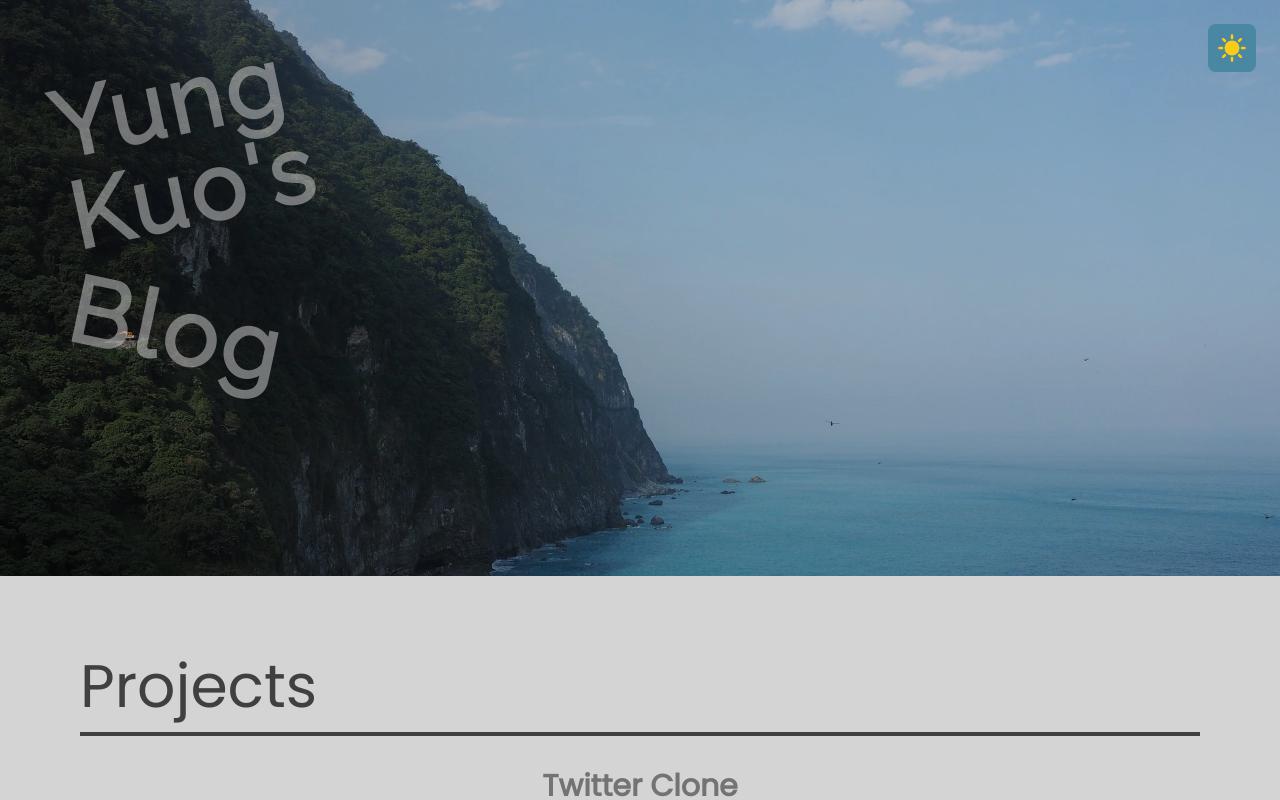
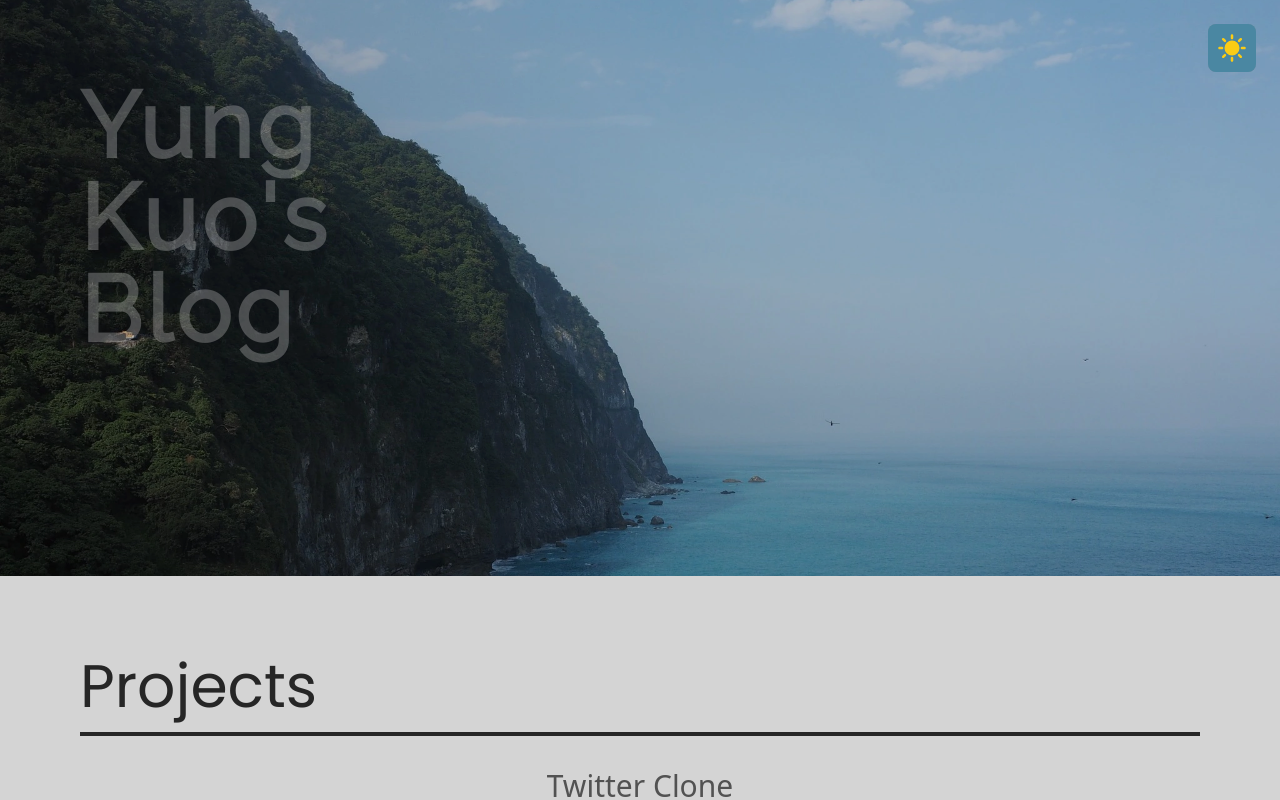
Before and after one commit to Yung-Kuo/my-blog, a Nuxt app: page / in a window 1280 px wide. Built offline with nearby package versions, Linux system fonts and the light colour scheme; no server answers.

Commit message:
titles systemized

```diff
--- a/components/Layout/Header/index.vue
+++ b/components/Layout/Header/index.vue
@@ -20,16 +20,16 @@
         <!-- blog logo -->
         <NuxtLink to="/">
           <div
-            class="child group/logo py-[0cqh] text-neutral-300 hover:text-yellow-400 leading-none transition-colors flex flex-col w-min h-min tracking-wider font-semibold opacity-50 hover:opacity-80"
+            class="child group/logo py-[0cqh] text-neutral-300 hover:text-yellow-400 leading-none transition-colors flex flex-col w-min h-min tracking-wider font-semibold opacity-30 hover:opacity-80"
           >
             <div
-              class="-rotate-12 group-hover/logo:rotate-0 origin-bottom-left transition-transform"
+              class="group-hover/logo:-rotate-12 rotate-0 origin-bottom-left transition-transform"
             >
               <h1>Yung</h1>
               <h1>Kuo's</h1>
             </div>
             <h1
-              class="rotate-12 group-hover/logo:rotate-0 origin-top-left transition-transform"
+              class="group-hover/logo:rotate-12 rotate-0 origin-top-left transition-transform"
             >
               Blog
             </h1>
--- /dev/null
+++ b/components/UI/Title/Alt.vue
@@ -0,0 +1,7 @@
+<template>
+  <h3
+    class="w-max cursor-pointer text-3xl text-neutral-800 transition-all group-hover:scale-110 group-hover:text-neutral-900 dark:text-neutral-300 group-hover:dark:text-neutral-200"
+  >
+    <slot />
+  </h3>
+</template>
--- /dev/null
+++ b/components/UI/Title/Main.vue
@@ -0,0 +1,7 @@
+<template>
+  <h1
+    class="w-max cursor-pointer text-4xl text-neutral-800 transition-all hover:scale-105 hover:text-neutral-900 dark:text-neutral-300 xl:text-6xl"
+  >
+    <slot />
+  </h1>
+</template>
--- /dev/null
+++ b/components/UI/Title/Sub.vue
@@ -0,0 +1,7 @@
+<template>
+  <h3
+    class="w-max text-2xl text-neutral-600 transition-all hover:scale-105 hover:text-neutral-700 dark:text-neutral-400 hover:dark:text-neutral-300 xl:text-3xl"
+  >
+    <slot />
+  </h3>
+</template>
--- a/nuxt.config.ts
+++ b/nuxt.config.ts
@@ -1,6 +1,10 @@
 // https://nuxt.com/docs/api/configuration/nuxt-config
 export default defineNuxtConfig({
-        modules: ["@nuxtjs/tailwindcss", "@nuxtjs/google-fonts"],
+  modules: ["@nuxtjs/supabase", "@nuxtjs/tailwindcss", "@nuxtjs/google-fonts"],
+
+  supabase: {
+    redirect: false, // Disable default redirect
+  },
 
   googleFonts: {
     families: {
@@ -32,4 +36,6 @@ export default defineNuxtConfig({
     },
     display: "swap", // 'auto' | 'block' | 'swap' | 'fallback' | 'optional'
   },
+
+  compatibilityDate: "2025-01-18",
 });
--- a/package.json
+++ b/package.json
@@ -10,9 +10,12 @@
   },
   "devDependencies": {
     "@nuxtjs/google-fonts": "^3.2.0",
+    "@nuxtjs/supabase": "^1.4.5",
     "@nuxtjs/tailwindcss": "^6.6.6",
     "@types/node": "^18",
-    "nuxt": "^3.4.1"
+    "nuxt": "^3.15.2",
+    "prettier": "^2.8.8",
+    "prettier-plugin-tailwindcss": "^0.2.8"
   },
   "dependencies": {
     "@vueuse/core": "^10.0.2"
--- a/pages/index.vue
+++ b/pages/index.vue
@@ -2,87 +2,77 @@
 <template>
   <div
     id="body"
-    class="flex flex-col gap-60 px-5 xl:px-20 text-gray-500 text-2xl pt-20 pb-40"
+    class="flex flex-col items-center gap-60 px-5 pb-40 pt-20 text-2xl text-neutral-500 xl:px-20"
   >
     <!-- Projects -->
-    <div class="flex flex-col">
-      <h1
-        class="text-4xl xl:text-6xl hover:scale-105 w-max cursor-pointer hover:text-neutral-900 transition-all dark:text-neutral-400 hover:dark:text-neutral-300 text-neutral-700"
-      >
-        Projects
-      </h1>
+    <div class="flex w-full flex-col">
+      <UITitleMain> Projects </UITitleMain>
       <div class="h-4" />
       <!-- divider -->
       <div
-        class="grow border-neutral-700 dark:border-neutral-400 border-2"
+        class="grow border-2 border-neutral-800 dark:border-neutral-300"
       ></div>
       <div class="h-8" />
       <!-- project links -->
       <div class="flex gap-10 xl:justify-center">
         <div class="flex flex-col items-center gap-4">
-          <a href="https://twitter-clone-rho-smoky.vercel.app/" target="_blank">
-            <h2
-              class="text-2xl xl:text-3xl font-semibold text-neutral-500 hover:text-neutral-700 hover:dark:text-sky-500 transition-all hover:scale-105"
-            >
-              Twitter Clone
-            </h2>
-          </a>
-          <a href="https://twitter-clone-rho-smoky.vercel.app/" target="_blank">
+          <NuxtLink
+            to="https://twitter-clone-rho-smoky.vercel.app/"
+            target="_blank"
+          >
+            <UITitleSub> Twitter Clone </UITitleSub>
+          </NuxtLink>
+          <NuxtLink
+            to="https://twitter-clone-rho-smoky.vercel.app/"
+            target="_blank"
+          >
             <div
-              class="border group border-neutral-500 w-80 h-60 rounded-md grid grid-cols-1 grid-rows-1 overflow-hidden"
+              class="group grid h-60 w-80 grid-cols-1 grid-rows-1 overflow-hidden rounded-md border-0 dark:border dark:border-neutral-700"
             >
               <div
-                class="col-start-1 row-start-1 bg-[url('/assets/photo/twitter-clone.webp')] z-10 bg-cover bg-center bg-no-repeat rounded-md group-hover:scale-105 transition-all"
+                class="z-10 col-start-1 row-start-1 h-full w-full rounded-md bg-[url('/assets/photo/twitter-clone.webp')] bg-cover bg-center bg-no-repeat transition-all group-hover:scale-105"
               />
               <div
-                class="col-start-1 row-start-1 z-20 w-full h-full bg-neutral-500 bg-opacity-0 hover:bg-opacity-30 hover:backdrop-blur-sm transition-all rounded-md flex items-center justify-center"
+                class="z-20 col-start-1 row-start-1 flex h-full w-full items-center justify-center rounded-md bg-neutral-500 bg-opacity-0 transition-all hover:bg-opacity-30 hover:backdrop-blur-sm"
               >
-                <h3
-                  class="text-3xl text-neutral-300 group-hover:flex group-hover:opacity-100 hidden opacity-0 transition-all"
+                <UITitleAlt
+                  class="opacity-0 transition-all group-hover:opacity-100"
                 >
                   Go to project
-                </h3>
+                </UITitleAlt>
               </div>
             </div>
-          </a>
+          </NuxtLink>
         </div>
       </div>
     </div>
     <!-- Resume -->
-    <div>
-      <h1
-        class="text-4xl xl:text-6xl hover:scale-105 w-max cursor-pointer hover:text-neutral-900 transition-all dark:text-neutral-400 hover:dark:text-neutral-300 text-neutral-700"
+    <NuxtLink to="/resume">
+      <div
+        class="group flex w-min cursor-pointer justify-center rounded-md bg-neutral-400 px-32 py-10 text-center transition-all hover:scale-105 active:scale-100 dark:bg-neutral-800 hover:dark:bg-neutral-700"
       >
-        Resume
-      </h1>
-    </div>
+        <UITitleAlt>Resume</UITitleAlt>
+      </div>
+    </NuxtLink>
     <!-- Gallery -->
     <div class="flex flex-col gap-10">
-      <h1
-        class="text-4xl xl:text-6xl hover:scale-105 w-max cursor-pointer hover:text-neutral-900 transition-all dark:text-neutral-400 hover:dark:text-neutral-300 text-neutral-700"
-      >
-        Gallery
-      </h1>
-      <h2
-        class="w-max text-2xl xl:text-3xl dark:text-neutral-500 text-neutral-500"
-      >
-        Digital & Analog
-      </h2>
-      <div class="flex mt-16 xl:gap-5 gap-4 flex-wrap">
+      <UITitleMain>Gallery</UITitleMain>
+      <UITitleSub>Digital & Analog</UITitleSub>
+      <div class="mt-16 flex flex-wrap gap-4 xl:gap-5">
         <div
-          class="xl:w-60 xl:h-60 h-32 w-32 border border-neutral-700 rounded-md"
+          class="h-32 w-32 rounded-md border border-neutral-700 xl:h-60 xl:w-60"
         ></div>
 
         <div
-          class="xl:w-60 xl:h-60 h-32 w-32 border border-neutral-700 rounded-md"
+          class="h-32 w-32 rounded-md border border-neutral-700 xl:h-60 xl:w-60"
         ></div>
 
         <div
-          class="xl:w-60 xl:h-60 h-32 w-32 border border-neutral-700 rounded-md"
+          class="h-32 w-32 rounded-md border border-neutral-700 xl:h-60 xl:w-60"
         ></div>
 
         <div
-          class="xl:w-60 xl:h-60 h-32 w-32 border border-neutral-700 rounded-md"
+          class="h-32 w-32 rounded-md border border-neutral-700 xl:h-60 xl:w-60"
         ></div>
       </div>
     </div>
--- /dev/null
+++ b/pages/resume.vue
@@ -0,0 +1,4 @@
+<script setup></script>
+<template>
+  <div></div>
+</template>
```
Also changed, not shown: 1 other file (tests, documents, lock files or other folders). Lines whose indentation alone changed are shown as unchanged.
